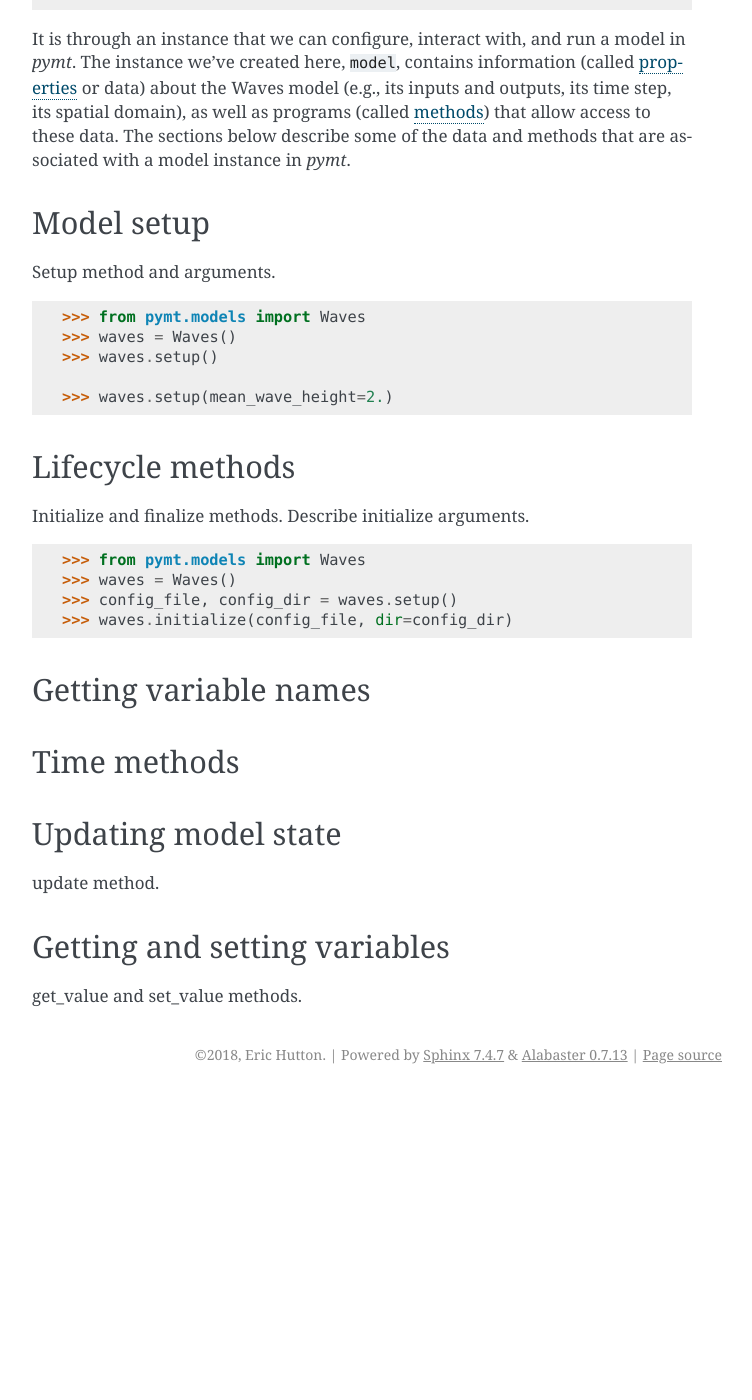
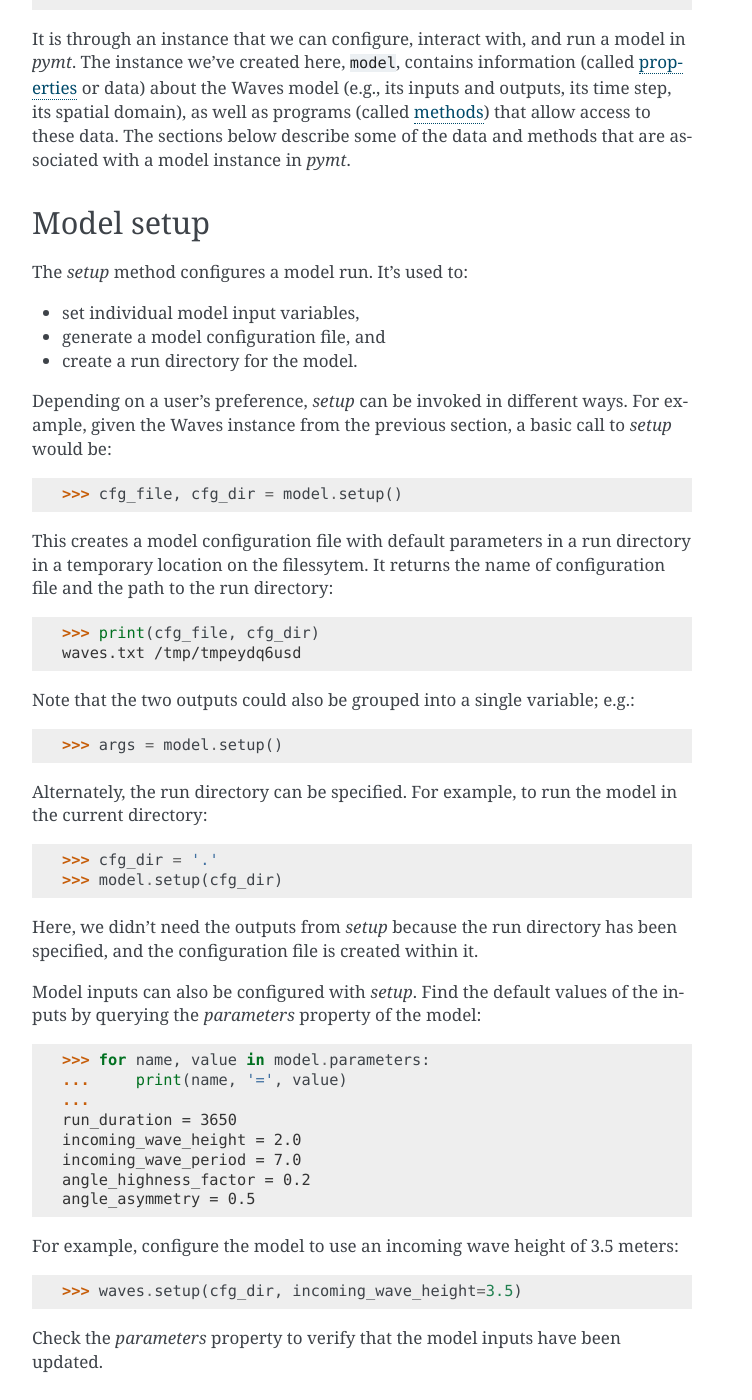
Before and after one commit to csdms/pymt, a Sphinx documentation site: the page built from docs/usage.rst, in a window 1280 px wide and 1400 px high, scrolled down 883 px. Shown: the whole window, without its empty margins (388-1140 px from the left). Built offline with Sphinx 7.4.7, drawn with Linux system fonts in a browser that asks for light colours; pages that are not in the unit, such as notebooks, are missing from menus; before the commit the page ends 1977 px from its top, so only the background shows below that.

Commit message:
Write model setup section

```diff
--- a/docs/usage.rst
+++ b/docs/usage.rst
@@ -85,15 +85,79 @@ that are associated with a model instance in *pymt*.
 Model setup
 -----------
 
-Setup method and arguments.
+The *setup* method configures a model run.
+It's used to:
+
+* set individual model input variables,
+* generate a model configuration file, and
+* create a run directory for the model.
+
+Depending on a user's preference,
+*setup* can be invoked in different ways.
+For example,
+given the Waves instance from the previous section,
+a basic call to *setup* would be:
 
 .. code-block:: python
 
-  >>> from pymt.models import Waves
-  >>> waves = Waves()
-  >>> waves.setup()
+  >>> cfg_file, cfg_dir = model.setup()
 
-  >>> waves.setup(mean_wave_height=2.)
+This creates a model configuration file with default parameters
+in a run directory in a temporary location on the filessytem.
+It returns the name of configuration file and
+the path to the run directory:
+
+.. code-block:: python
+
+  >>> print(cfg_file, cfg_dir)
+  waves.txt /tmp/tmpeydq6usd
+
+Note that the two outputs could also be grouped
+into a single variable; e.g.:
+
+.. code-block:: python
+
+  >>> args = model.setup()
+
+Alternately,
+the run directory can be specified.
+For example,
+to run the model in the current directory:
+
+.. code-block:: python
+
+  >>> cfg_dir = '.'
+  >>> model.setup(cfg_dir)
+
+Here,
+we didn't need the outputs from *setup*
+because the run directory has been specified,
+and the configuration file is created within it.
+
+Model inputs can also be configured with *setup*.
+Find the default values of the inputs by querying the
+*parameters* property of the model:
+
+.. code-block:: python
+
+  >>> for name, value in model.parameters:
+  ...     print(name, '=', value)
+  ...
+  run_duration = 3650
+  incoming_wave_height = 2.0
+  incoming_wave_period = 7.0
+  angle_highness_factor = 0.2
+  angle_asymmetry = 0.5
+
+For example,
+configure the model to use an incoming wave height of 3.5 meters:
+
+.. code-block:: python
+
+  >>> waves.setup(cfg_dir, incoming_wave_height=3.5)
+
+Check the *parameters* property to verify that the model inputs
+have been updated.
 
 
 Lifecycle methods
```
